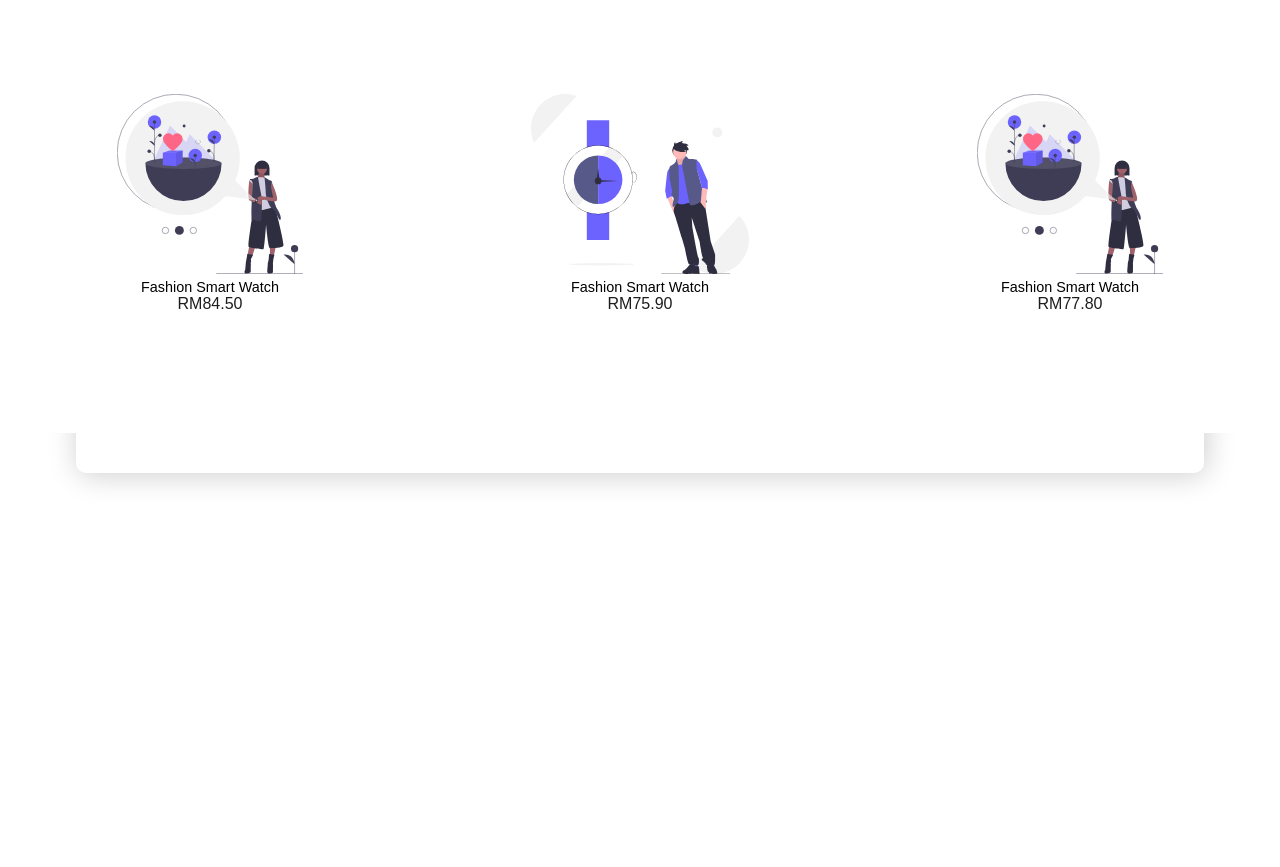
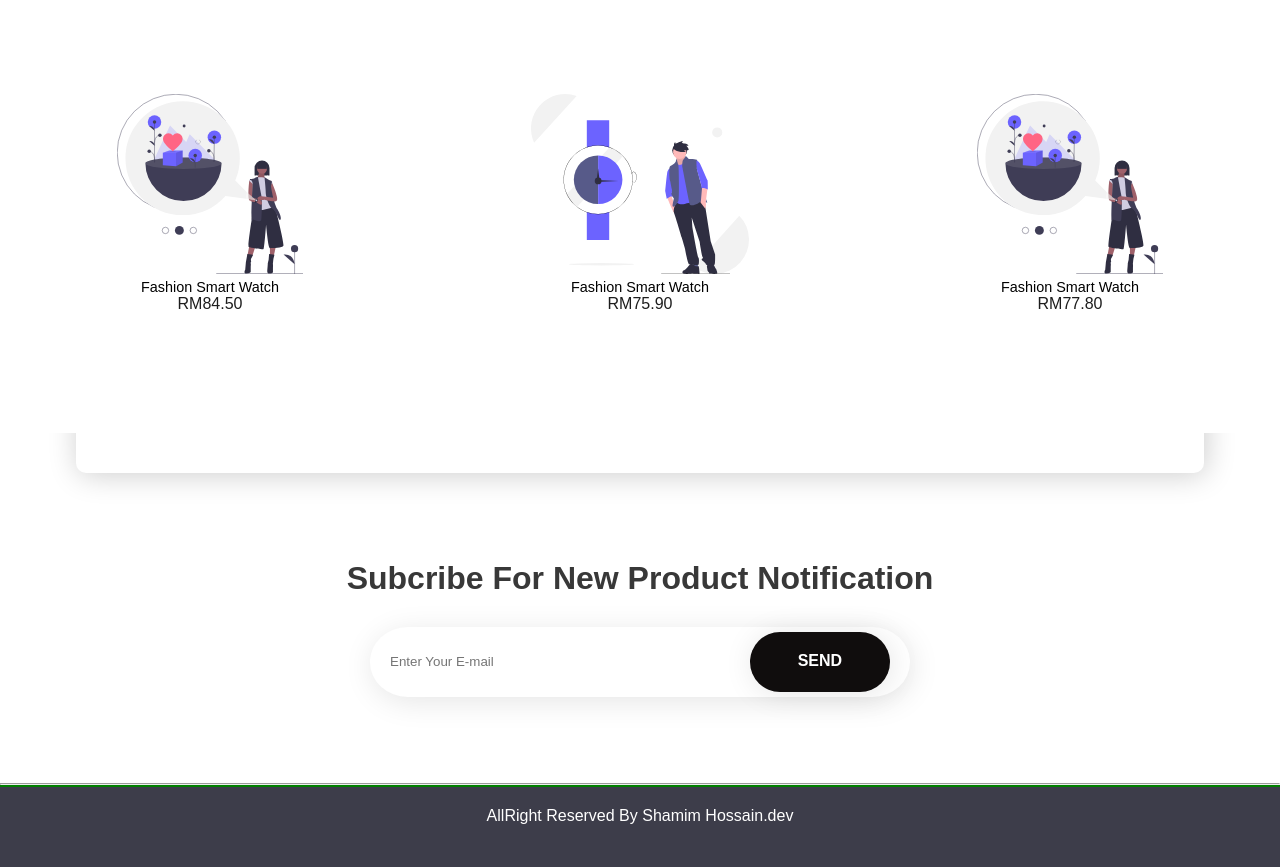
Before and after one commit to shamim-hossain008/ecommerce, a plain HTML site: page index.html in a window 1280 px wide. Shown: the part 2898-3765 px from the top of the page. Before the commit the page ends 3401 px from the top, so only its background shows below. Drawn offline with Linux system fonts and the light colour scheme.

Commit message:
footer added

```diff
--- a/index.html
+++ b/index.html
@@ -188,5 +188,18 @@
         </div>
       </div>
     </section>
+<!-- product section start -->
+
+    <section class="Notification">
+      <h1> Subcribe For New Product Notification</h1>
+<div class="NotificationInput">
+  <input type="email" placeholder="Enter Your E-mail">
+  <a href="shamim.hossain3573@gmail.com" class="Notificationbtn">Send</a>
+</div>
+    </section>
+    <hr>
+    <footer>
+      <p>AllRight Reserved By Shamim Hossain.dev</p>
+    </footer>
   </body>
 </html>
--- a/style.css
+++ b/style.css
@@ -402,6 +402,72 @@ h5 {
   color: white;
 }
 
+.Notification {
+  width: 100%;
+  height: 250px;
+  margin-bottom: 30px;
+  display: flex;
+  flex-direction: column;
+  justify-content: center;
+  align-items: center;
+  border-bottom: 2px splid red;
+}
+.Notification h1 {
+  font-size: 2rem;
+  color: rgb(56, 56, 56);
+}
+
+.NotificationInput{
+  background-color:#fff;
+height: 60px;
+width: 500px;
+display: flex;
+justify-content: center;
+text-align: center;
+padding: 5px 20px;
+box-shadow: 2px 5px 30px rgba(0, 0, 0, 0.1);
+margin-top: 30px;
+border-radius: 7% 7% 7%/ 50% 50% 50%;
+}
+.NotificationInput input{
+  width: 100%;
+  height: 60px;
+  border: none;
+  outline: none;
+  background-color: transparent;
+  justify-content: center;
+
+}
+.Notificationbtn{
+  width: 195px;
+  height: 40px;
+  background-color: #100d0d;
+  color:white;
+  display: center;
+  justify-content: center;
+    align-items: center;
+    text-transform: uppercase;
+    border-radius: 50px;
+    font-weight: bold;
+    box-shadow: 2px 2px 30px rgba(0, 0, 0, 0.1);
+    font-size: 1rem;
+   padding-top: 20px;
+}
+
+.Notificationbtn:hover{
+  background-color: red;
+  animation-duration: 0.5s;
+}
+
+footer{
+  width: 100%;
+  height: 60px;
+  background-color: #3d3d4a;
+  color:#fff;
+  text-align: center;
+  border-top: 2px solid green;
+  padding-top: 20px;
+}
 @media (max-width: 768px) {
   .product-container {
     grid-template-columns: 1fr;
```
